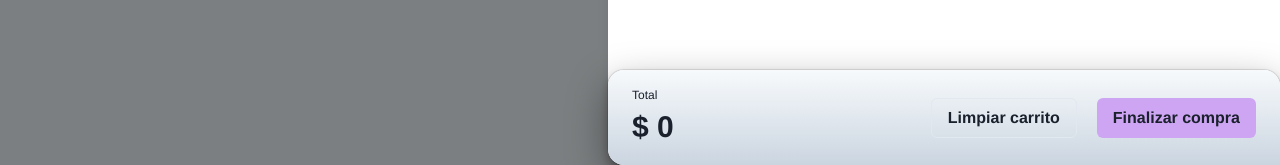
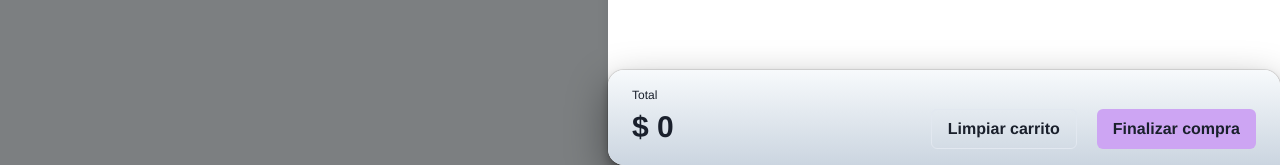
Before and after one commit to giannidaniel18/indih-design-gianni, a React (Vite) app: page /productos in a window 1280 px wide. Both pictures are taken after a click on the button 1067 px from the left and 30 px from the top of the page. Shown: the part 635-800 px from the top of the page. Built offline with nearby package versions, Linux system fonts and the light colour scheme; no server answers; the database is empty.

Commit message:
arreglo estilos

```diff
--- a/src/components/Cart/CartDrawer.jsx
+++ b/src/components/Cart/CartDrawer.jsx
@@ -44,16 +44,28 @@ export default function CartDrawer({ btnRef, isOpen, onClose }) {
               {cartList.map((prod) => (
                 <CartItem key={prod.id} prod={prod} />
               ))}
-              <Box alignSelf={"end"}></Box>
             </Stack>
           </DrawerBody>
 
-          <DrawerFooter boxShadow="dark-lg"borderLeftRadius="2xl" borderTopRadius="2xl" bgGradient={useColorModeValue("linear(to-b, gray.50, gray.300)", "linear(to-b, gray.600, gray.700)")}>
-            <Stat>
+          <DrawerFooter
+            boxShadow="dark-lg"
+            borderLeftRadius="2xl"
+            borderTopRadius="2xl"
+            bgGradient={useColorModeValue(
+              "linear(to-b, gray.50, gray.300)",
+              "linear(to-b, gray.600, gray.700)"
+            )}
+          >
+            <Stack direction={{base : "column" ,sm:"row"}} width={"100%"} justifyContent={"space-between"}>
+              <Stack alignSelf={{base: "center", sm: "start"}}>
+                <Stat direction={{base : "column" ,sm:"row"}} >
                   <StatLabel fontSize={"xs"}>Total</StatLabel>
-              <StatNumber fontSize={"3xl"} >$ {cartTotalPrice}</StatNumber>
+                  <StatNumber fontSize={{ base: "xl", md: "3xl" }}>
+                    $ {cartTotalPrice}
+                  </StatNumber>
                 </Stat>
-            <Stack direction={"row"}>
+              </Stack>
+              <Stack direction={"row"} alignSelf={"end"}>
                 <Button variant="outline" mr={3} onClick={clearCartList}>
                   Limpiar carrito
                 </Button>
@@ -63,6 +75,7 @@ export default function CartDrawer({ btnRef, isOpen, onClose }) {
                   </Button>
                 </Link>
               </Stack>
+            </Stack>
           </DrawerFooter>
         </DrawerContent>
       </Drawer>
--- a/src/components/ContainerComponents/ItemListContainer.jsx
+++ b/src/components/ContainerComponents/ItemListContainer.jsx
@@ -3,20 +3,12 @@ import Item from "../Items/Item";
 import { useEffect, useState } from "react";
 import ItemSkeleton from "../OtherComponents/Skeletons/ItemSkeleton";
 import { useParams } from "react-router-dom";
-import {
-  getFirestore,
-  collection,
-  getDocs,
-  query,
-  where,
-} from "firebase/firestore";
+import { getFirestore, collection, getDocs, query, where, } from "firebase/firestore";
 
 function ItemListContainer() {
   const [productos, setProductos] = useState([]);
-  const [producto, setProducto] = useState({});
   const [loading, setLoading] = useState(true);
   const { categoria } = useParams();
-
 
   //TRAER LOS PRODUCTOS FILTRANDO POR CATEGORIA
   useEffect(() => {
@@ -29,7 +21,11 @@ function ItemListContainer() {
         where("category", "==", categoria)
       );
       getDocs(queryCollectionFilter)
-        .then((resp) =>setProductos(resp.docs.map((prod) => ({ id: prod.id, ...prod.data() }))))
+        .then((resp) =>
+          setProductos(
+            resp.docs.map((prod) => ({ id: prod.id, ...prod.data() }))
+          )
+        )
         .catch((err) => console.log(err))
         .finally(() => setLoading(false));
     } else {
@@ -43,8 +39,6 @@ function ItemListContainer() {
         .finally(() => setLoading(false));
     }
   }, [categoria]);
-
-
 
   return (
     <Grid
--- a/src/resources/theme/theme.js
+++ b/src/resources/theme/theme.js
@@ -7,8 +7,8 @@ export default extendTheme({
     useSystemColorMode: false,
   },
  fonts: {
-    heading: `'Helvetica', Helvetica`,
-    body: `'Helvetica', Helvetica`,
+    heading: `'Helvetica', sans-serif`,
+    body: `'Helvetica', sans-serif`,
   },
   colors: {
     primary: "#cda5f3",
```
Also changed, not shown: src/components/Cart/CartItem.jsx (+7 -2 lines). Lines whose indentation alone changed are shown as unchanged.
